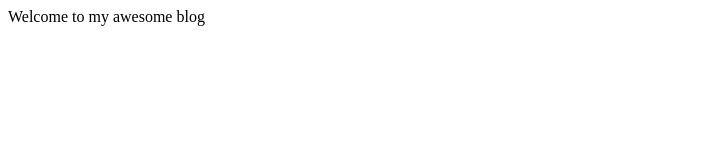
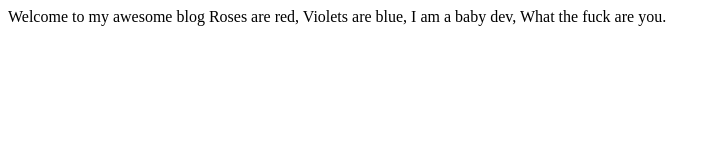
Before and after one commit to cipherlee/cipherlee.github.io, a plain HTML site: page index.html in a window 1280 px wide. Shown: the whole page, without its empty margins (0-720 px from the left). Drawn offline with Linux system fonts and the light colour scheme.

Commit message:
add another

```diff
--- a/index.html
+++ b/index.html
@@ -4,6 +4,13 @@
 <body>
   Welcome to my awesome blog
 
+  Roses are red,
+  Violets are blue,
+  I am a baby dev,
+  What the fuck are you.
+
+  </blockquote>
+
 </body>
 
 </html>
```
